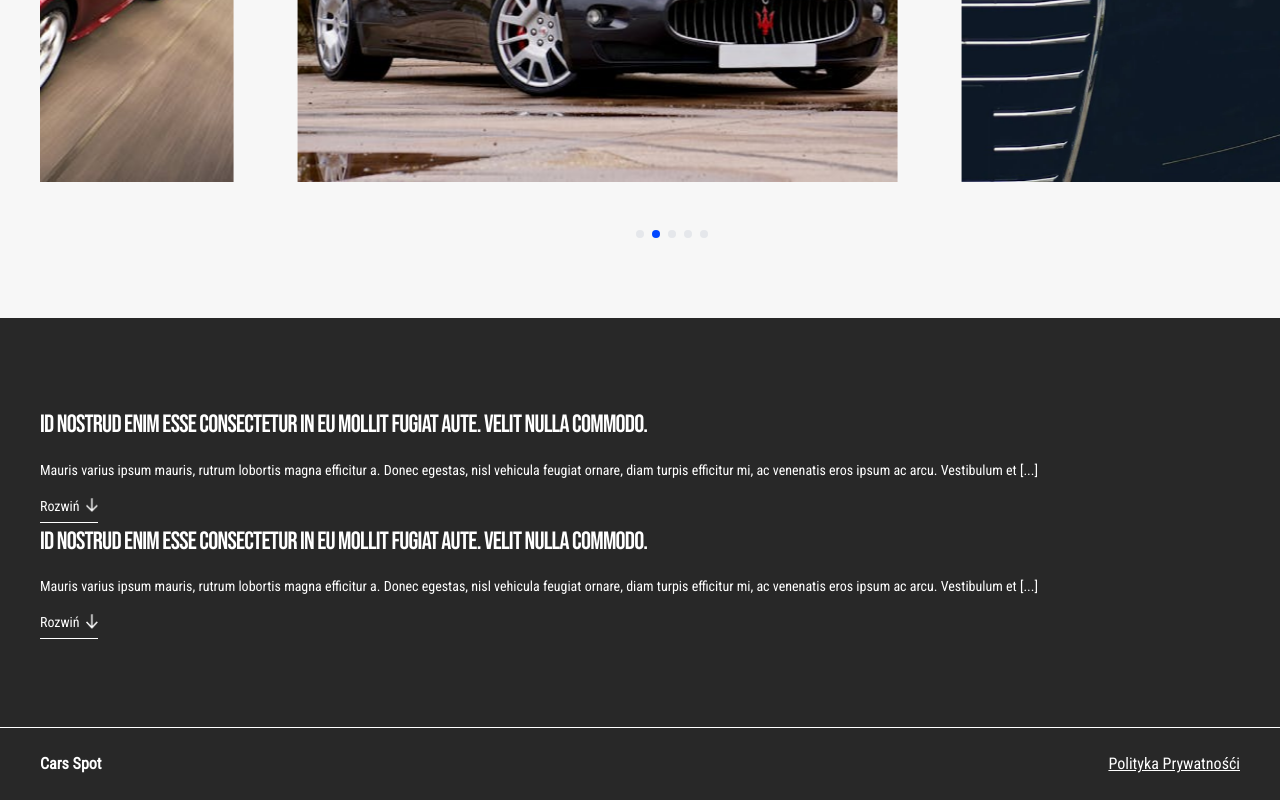
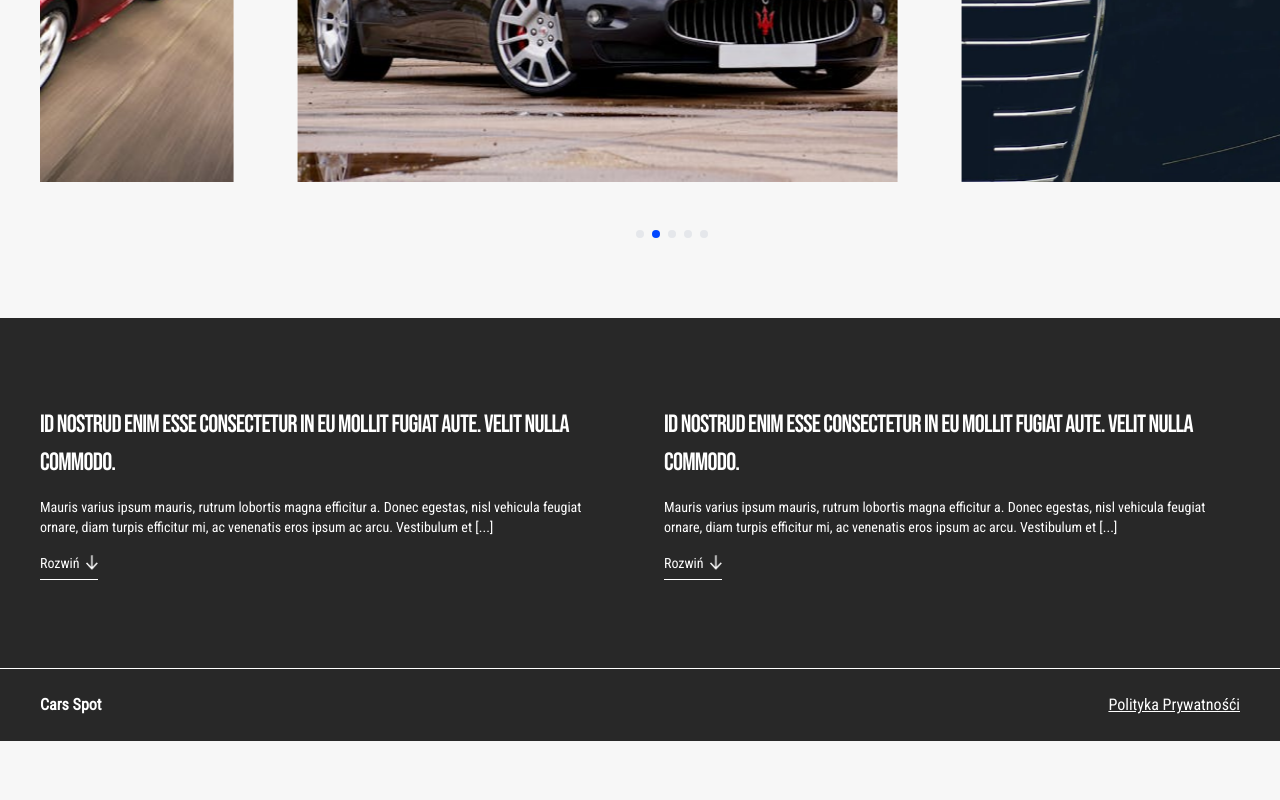
Before and after one commit to xcinek1337/rekrutacja, a Next.js app: page / in a window 1280 px wide. Shown: the part 1466-2266 px from the top of the page. After the commit the page ends 2207 px from the top, so only its background shows below. Built offline with nearby package versions, Linux system fonts and the light colour scheme.

Commit message:
adding missing flex row

```diff
--- a/src/components/SiteMap.tsx
+++ b/src/components/SiteMap.tsx
@@ -5,7 +5,7 @@ import React from 'react';
 export default function SiteMap() {
 	return (
 		<section className='px-4 lg:px-0 text-white bg-primaryBlack'>
-			<div className='py-[88px] max-w-[1200px] mx-auto w-full flex-col md:flex-row gap-12 justify-between'>
+			<div className='py-[88px] max-w-[1200px] mx-auto w-full flex flex-col md:flex-row gap-12 justify-between'>
 				<article className='flex text-left flex-col items-start gap-4'>
 					<span className={`text-[25px] tracking-[-0.03em] ${bebas.className} `}>
 						Id nostrud enim esse consectetur in eu mollit fugiat aute. Velit nulla commodo.
```
